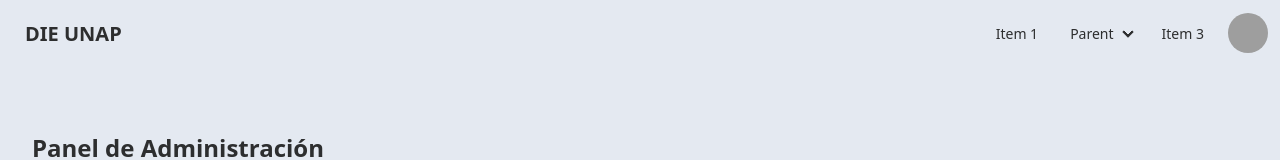
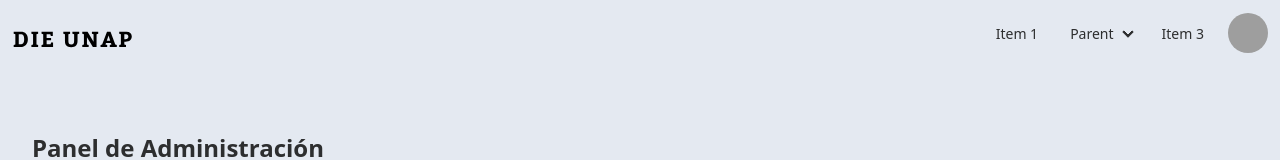
Before and after one commit to JorgeAntonio/dieweb, a React (Vite) app: page /dashboard in a window 1280 px wide. Shown: the top 160 px of the page. Built offline with nearby package versions, Linux system fonts and the light colour scheme; grey boxes are pictures that could not be loaded.

Commit message:
logo admin done

```diff
--- a/src/components/layouts/components/AdminNavbar.jsx
+++ b/src/components/layouts/components/AdminNavbar.jsx
@@ -1,4 +1,5 @@
-import { useNavigate } from "react-router-dom";
+import { Link, useNavigate } from "react-router-dom";
+import logo from "../../../assets/logo/logo.svg";
 import { supabase } from "../../../supabaseClient";
 
 export default function AdminNavbar() {
@@ -22,7 +23,9 @@ export default function AdminNavbar() {
   return (
     <div className="navbar bg-base-100">
       <div className="flex-1">
-        <a className="btn btn-ghost normal-case text-xl">DIE UNAP</a>
+        <Link to="/dashboard" className="">
+          <img src={logo} alt="logo" className="w-32" />
+        </Link>
       </div>
       <div className="flex-none">
         <div className="dropdown dropdown-end">
```
Also changed, not shown: src/assets/logo/logo.svg (added).
